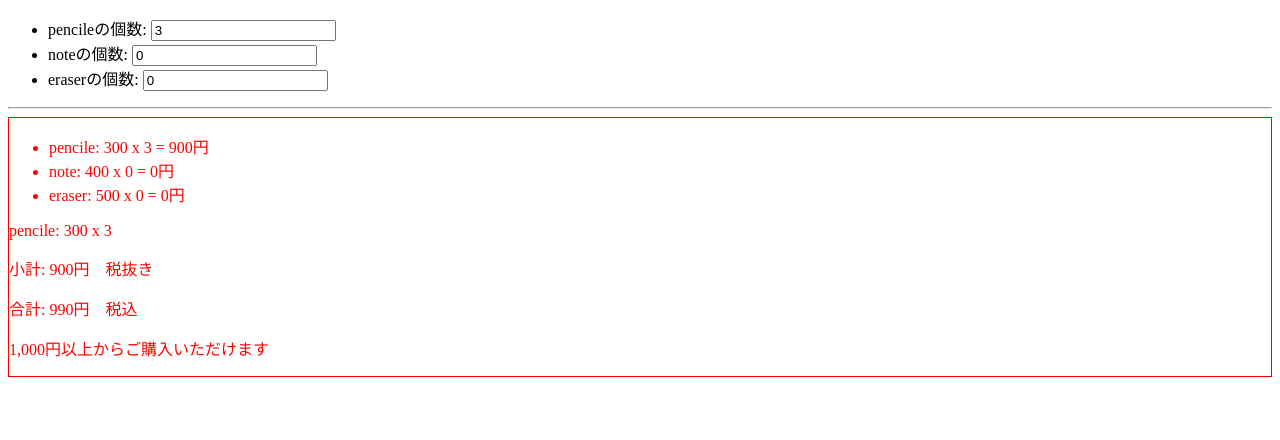
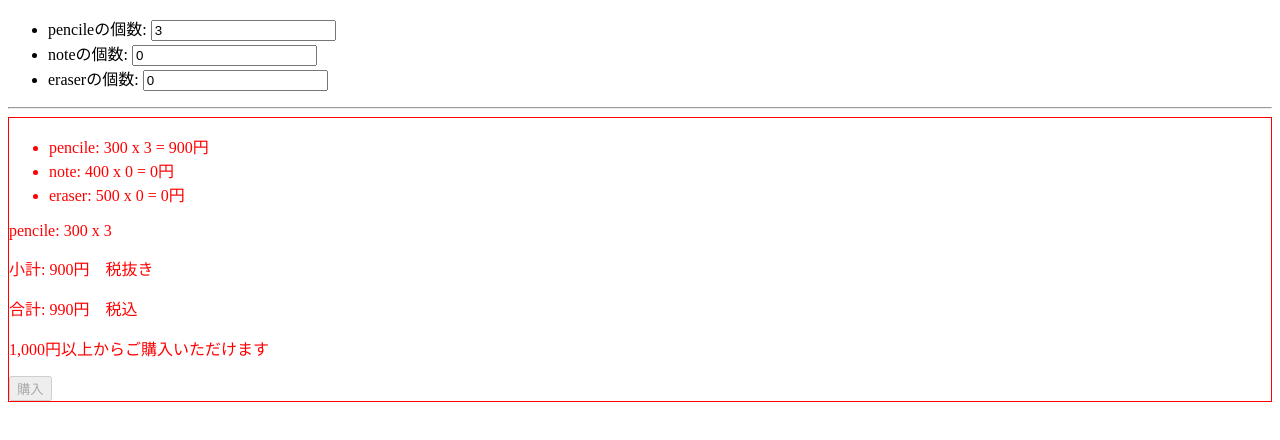
Before and after one commit to kento0805-naka/vue.js-tuto, a plain HTML site: page index.html in a window 1280 px wide. Drawn offline with Linux system fonts and the light colour scheme.

Commit message:
methodsの実装

```diff
--- a/index.html
+++ b/index.html
@@ -24,6 +24,7 @@
             <p>小計: {{totalPrice | numberWithDelimiter}}円　税抜き</p>
             <p>合計: {{totalPriceWithTax | numberWithDelimiter}}円　税込</p>
             <p v-show='!canBuy'>{{1000 | numberWithDelimiter}}円以上からご購入いただけます</p>
+            <button :disabled='!canBuy' @click='doBuy'>購入</button>
         </div>
 
     </div>
--- a/main.js
+++ b/main.js
@@ -49,6 +49,14 @@ var vm = new Vue({
                 color: this.canBuy ? '' : 'red'
             }
         }
+    },
+    methods: {
+        doBuy: function() {
+            alert(this.totalPriceWithTax + '円のお買い上げ！');
+            this.items.forEach(function(item) {
+                item.quantitiy = 0;
+            })
+        }
     }
 })
 
```
